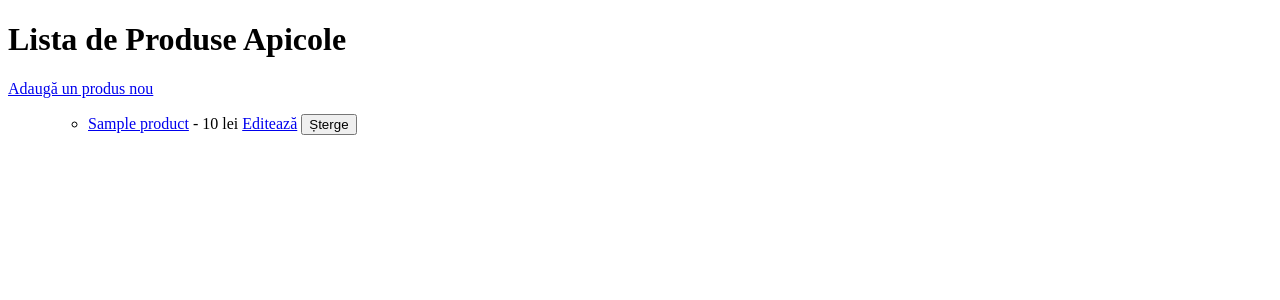
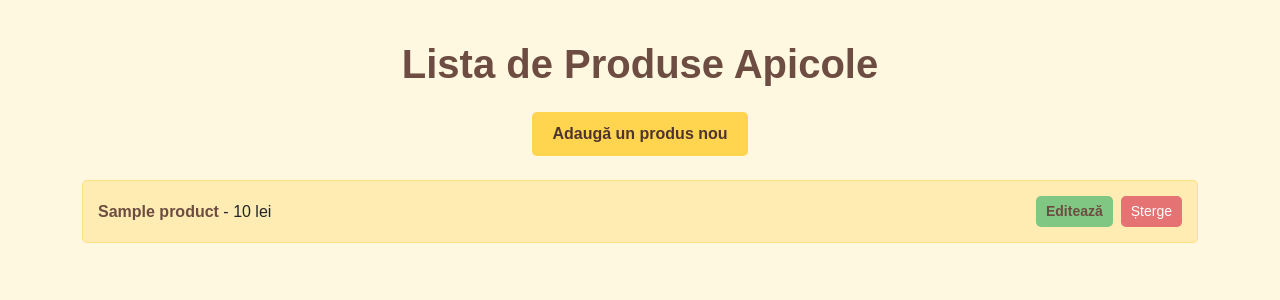
Before and after one commit to GlowingPhantom/lucruinechipa, a PHP site: template views/index.view.php in a window 1280 px wide. Shown: the top 300 px of the page. Run offline with PHP 8.4, Linux system fonts and the light colour scheme; the template is opened without the code that fills it: most values are stand-ins (such as "Sample title", 1, 10 or a date in 2020).

Commit message:
Adaugarea Interfetei pe pagina de create, si pe pagina principala de vizualizare producte

```diff
--- a/views/index.view.php
+++ b/views/index.view.php
@@ -1,28 +1,100 @@
 <!DOCTYPE html>
-<html>
+<html lang="ro">
 <head>
+    <meta charset="UTF-8">
+    <meta name="viewport" content="width=device-width, initial-scale=1.0">
     <title>Produse Apicole</title>
+    <!-- Bootstrap CSS -->
+    <link href="https://cdn.jsdelivr.net/npm/bootstrap@5.3.2/dist/css/bootstrap.min.css" rel="stylesheet">
+    <style>
+        body {
+            background-color: #fff8e1; /* Fundal crem deschis */
+            font-family: Arial, sans-serif;
+        }
+        .container {
+            margin-top: 40px;
+        }
+        h1 {
+            color: #6d4c41; /* Maro închis */
+            font-weight: bold;
+        }
+        .btn-add {
+            background-color: #ffd54f; /* Galben apicol */
+            color: #4e342e; /* Maro */
+            border: none;
+            padding: 10px 20px;
+            border-radius: 5px;
+            font-weight: bold;
+        }
+        .btn-add:hover {
+            background-color: #ffca28; /* Galben mai intens */
+        }
+        .product-list li {
+            margin-bottom: 15px;
+            padding: 15px;
+            background-color: #ffecb3; /* Galben deschis */
+            border: 1px solid #ffe082;
+            border-radius: 5px;
+        }
+        .product-list a {
+            text-decoration: none;
+            color: #6d4c41; /* Maro închis */
+            font-weight: bold;
+        }
+        .product-list a:hover {
+            text-decoration: underline;
+        }
+        .btn-edit {
+            background-color: #81c784; /* Verde deschis */
+            color: white;
+            border: none;
+            padding: 5px 10px;
+            border-radius: 5px;
+        }
+        .btn-edit:hover {
+            background-color: #66bb6a; /* Verde mai închis */
+        }
+        .btn-delete {
+            background-color: #e57373; /* Roșu deschis */
+            color: white;
+            border: none;
+            padding: 5px 10px;
+            border-radius: 5px;
+        }
+        .btn-delete:hover {
+            background-color: #d32f2f; /* Roșu mai închis */
+        }
+    </style>
 </head>
 <body>
-    <h1>Lista de Produse Apicole</h1>
-    <a href="/products/create">Adaugă un produs nou</a>
-    <ul>
-    <ul>
+    <div class="container">
+        <h1 class="text-center mb-4">Lista de Produse Apicole</h1>
+        <!-- Buton centrat sub titlu -->
+        <div class="text-center mb-4">
+            <a href="/products/create" class="btn btn-add">Adaugă un produs nou</a>
+        </div>
+        <ul class="list-unstyled product-list">
             <?php if (!empty($products)): ?>
                 <?php foreach ($products as $product): ?>
-            <li>
+                    <li class="d-flex justify-content-between align-items-center">
+                        <div>
                             <a href="/products/<?= $product->id; ?>"><?= htmlspecialchars($product->name); ?></a>
-                - <?= htmlspecialchars($product->price); ?> lei
-                <a href="/products/<?= $product->id; ?>/edit">Editează</a>
+                            - <span><?= htmlspecialchars($product->price); ?> lei</span>
+                        </div>
+                        <div class="d-flex gap-2">
+                            <a href="/products/<?= $product->id; ?>/edit" class="btn btn-edit btn-sm">Editează</a>
                             <form method="POST" action="/products/<?= $product->id; ?>/delete" style="display:inline;">
-                    <button type="submit">Șterge</button>
+                                <button type="submit" class="btn btn-delete btn-sm">Șterge</button>
                             </form>
+                        </div>
                     </li>
                 <?php endforeach; ?>
             <?php else: ?>
-        <p>Nu există produse disponibile.</p>
+                <p class="text-center text-muted">Nu există produse disponibile.</p>
             <?php endif; ?>
         </ul>
-    </ul>
+    </div>
+    <!-- Bootstrap JS -->
+    <script src="https://cdn.jsdelivr.net/npm/bootstrap@5.3.2/dist/js/bootstrap.bundle.min.js"></script>
 </body>
 </html>
```
Also changed, not shown: views/products/create.view.php (+83 -17 lines). Lines whose indentation alone changed are shown as unchanged.
